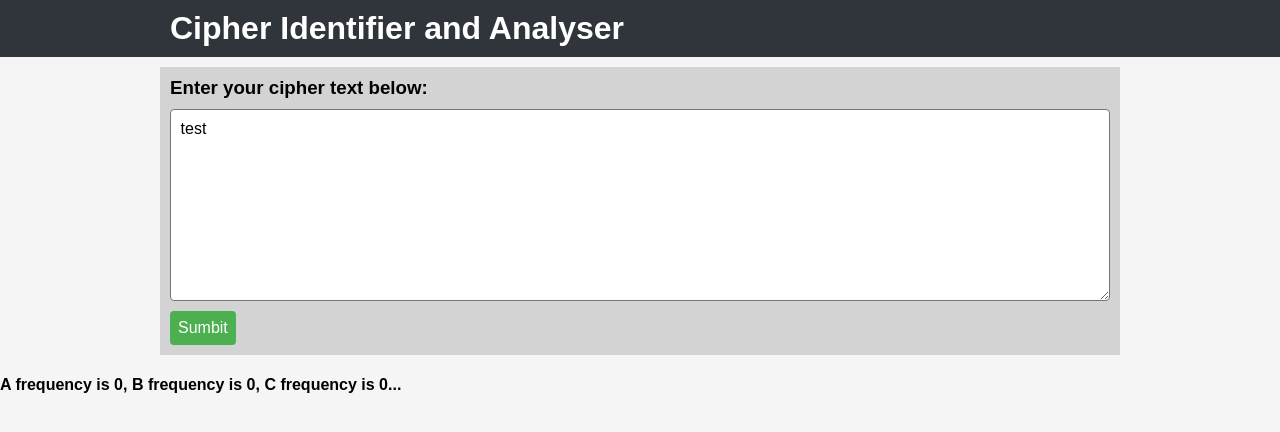
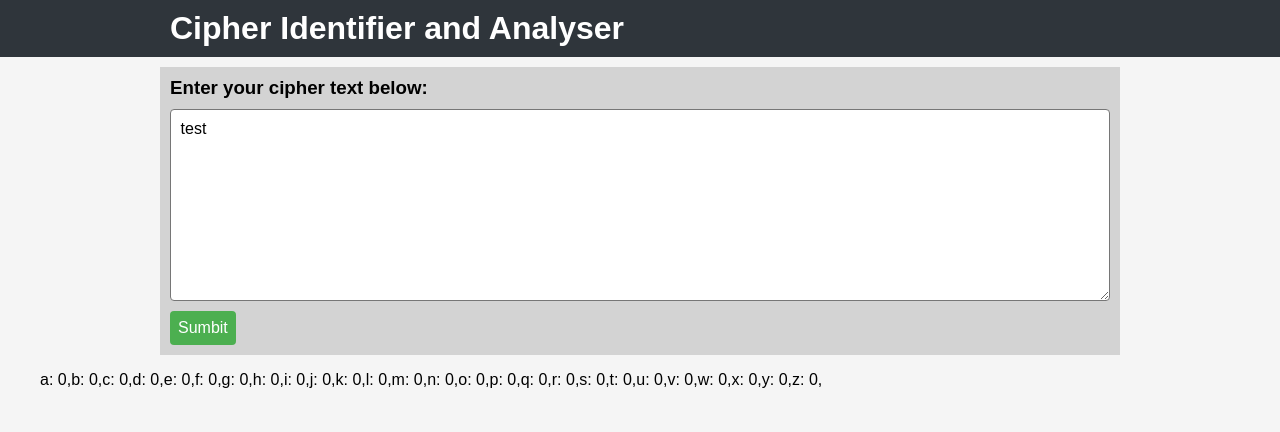
Before and after one commit to smnadalin/cipher-app, a React (Create React App) app: page / in a window 1280 px wide. Shown: the top 432 px of the page. Built offline with nearby package versions, Linux system fonts and the light colour scheme.

Commit message:
Reworked frequency calculation into an array of objects

```diff
--- a/src/App.css
+++ b/src/App.css
@@ -61,7 +61,17 @@ h3
 
 }
 
+.frequencyList
+{
+  list-style: none;
 
+}
+
+li
+{
+
+  display:inline-block;
+}
 
 @media only screen and (min-width:992px)
 {
--- a/src/App.js
+++ b/src/App.js
@@ -9,7 +9,7 @@ class App extends React.Component
 
     //Initialise state
     this.state = {cipherText: "test",
-                  ...createAlphabetObject()};
+                  numberFrequency: createAlphabetArray()};
   }
 
   //Update changes to cipherText
@@ -26,24 +26,28 @@ class App extends React.Component
   {
     event.preventDefault();
     this.letterFrequency(this.state.cipherText);
-
   }
 
   //Counts the frequency of each letter
   letterFrequency = (str) =>
   {
+    let numberFrequencyUpdate = createAlphabetArray();
+    let firstLetter = "a".charCodeAt(0);
+
     for (let i = 0; i < str.length; i++)
     {
-      let character = str.charAt(i);
-      console.log(character);
-      this.setState(prevState => (
-        {[character]: prevState[character] + 1}
+      let characterCode = str.charCodeAt(i);
+
+      if (characterCode >= 97 && characterCode <= 122)
+      {
+        numberFrequencyUpdate[characterCode - firstLetter].frequency++;
+      }
+    }
+
+    this.setState(
+        {numberFrequency: numberFrequencyUpdate}
       )
-      )
-
     }
-    console.log(this.state);
-  }
 
   render()
   {
@@ -56,21 +60,24 @@ class App extends React.Component
           <textarea onChange={this.handleChange} value={this.state.cipherText}></textarea>
           <button type="submit">Sumbit</button>
       </form>
-    <h4>A frequency is {this.state.a}, B frequency is {this.state.b}, C frequency is {this.state.c}...</h4>
+      <ul className="frequencyList">
+        {this.state.numberFrequency.map(letter => <li key={letter.letter}>{letter.letter}: {letter.frequency},</li>)}
+      </ul>
       </div>
   }
 }
 
 export default App;
 
-function createAlphabetObject()
+function createAlphabetArray()
 {
   let firstLetter = "a".charCodeAt(0);
   let lastLetter = "z".charCodeAt(0);
-  let alphabet = {};
+  let alphabet = new Array(26);
   for (let i = firstLetter; i <= lastLetter; i++)
   {
-    alphabet[String.fromCharCode(i)] = 0;
+    alphabet[i - firstLetter] = {letter: String.fromCharCode(i),
+                                frequency: 0};
   }
   return alphabet;
 }
```
